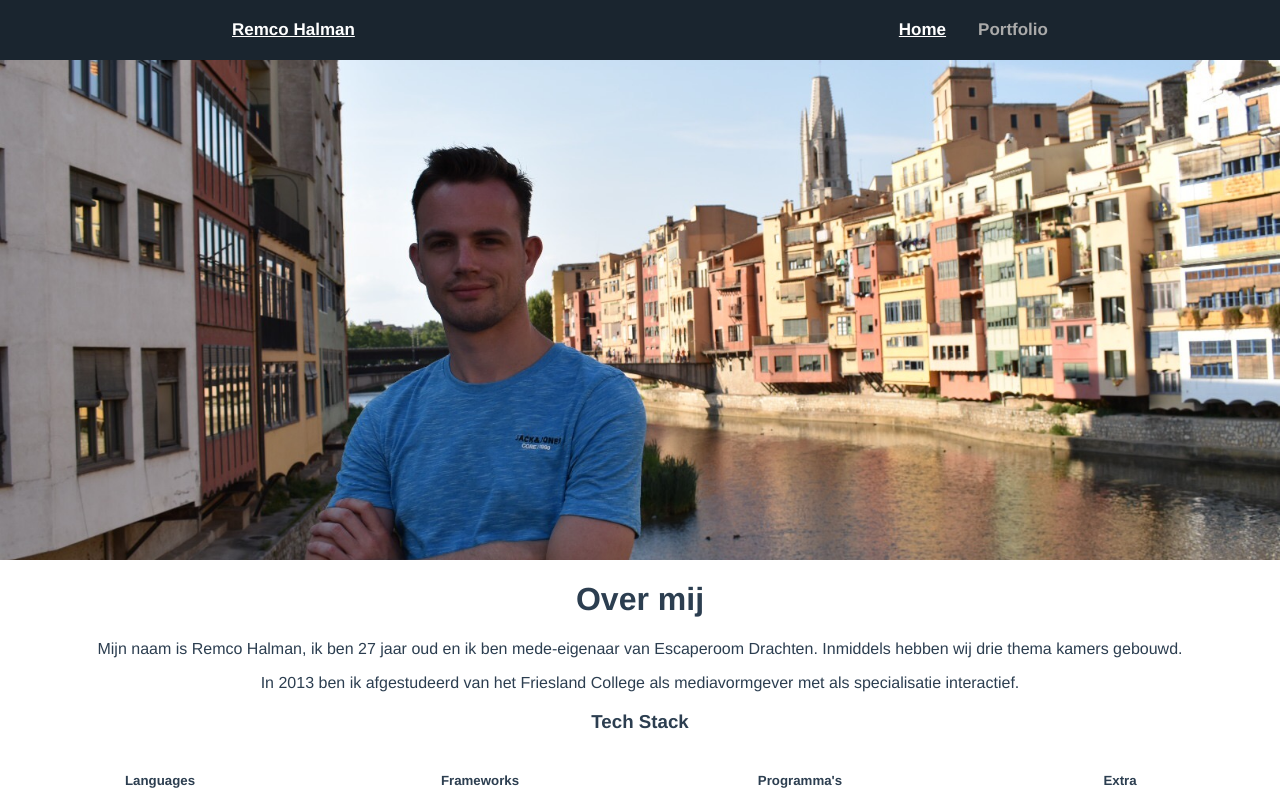
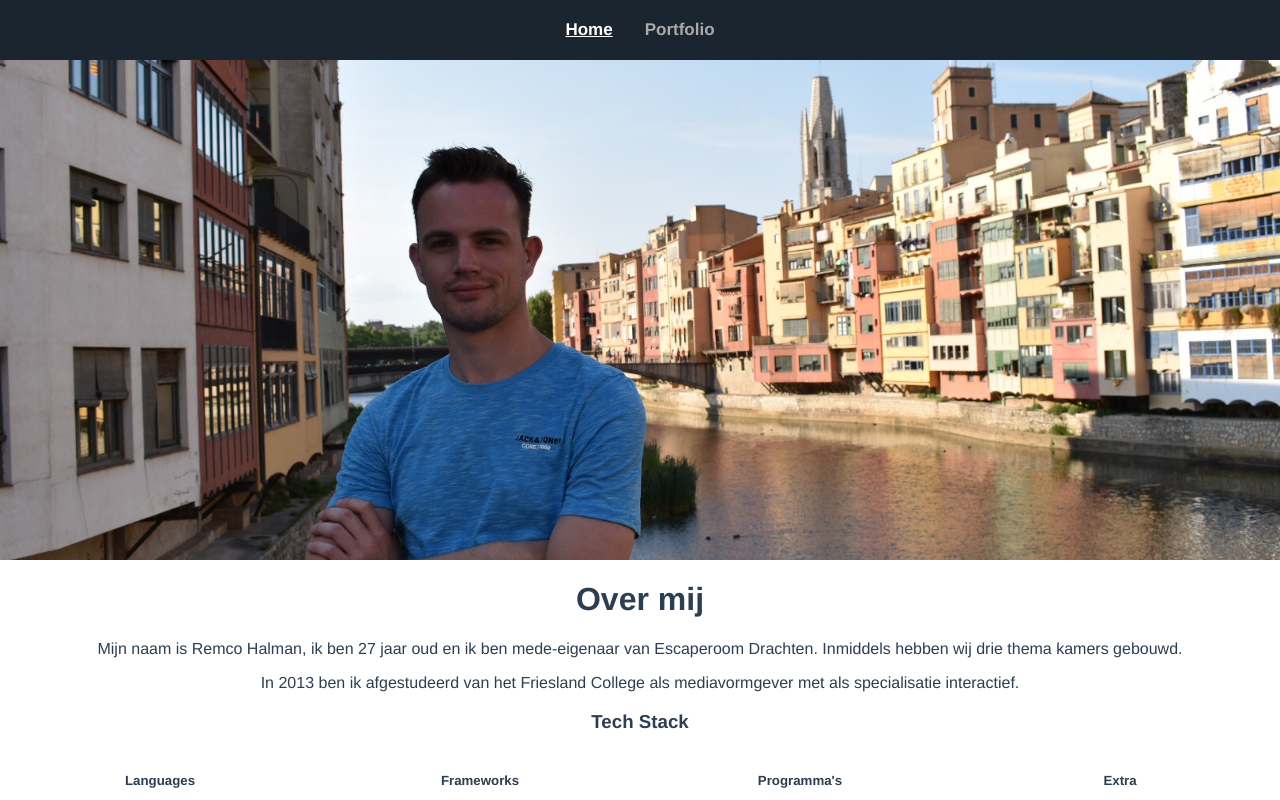
Before and after one commit to RemcoHalman/portfolio_website, a Vue app: page / in a window 1280 px wide. Shown: the top 800 px of the page. Built offline with nearby package versions, Linux system fonts and the light colour scheme.

Commit message:
Chore: Changed menu

```diff
--- a/src/components/TheHeader.vue
+++ b/src/components/TheHeader.vue
@@ -1,6 +1,5 @@
 <template>
   <div id="nav">
-    <router-link class="site" to="/">Remco Halman</router-link>
     <router-link to="/">Home</router-link>
     <router-link to="/portfolio">Portfolio</router-link>
   </div>
```
